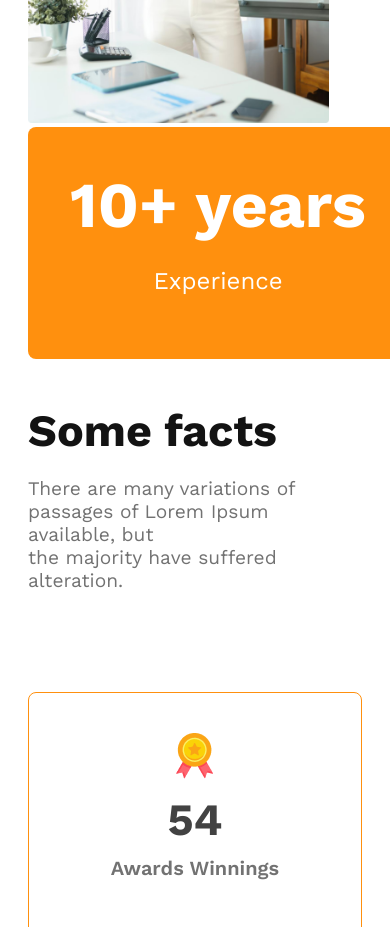
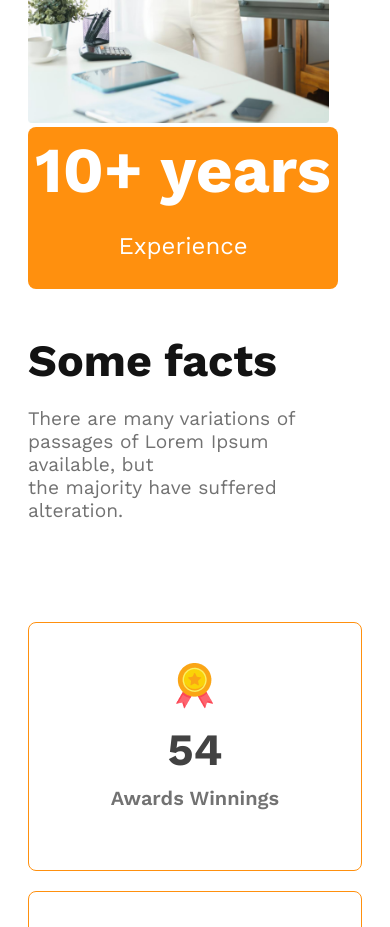
Before and after one commit to ashikk99/g3-architects-website, a plain HTML site: page index.html in a window 390 px wide. Shown: the part 5400-6327 px from the top of the page. Drawn offline with nearby package versions, Linux system fonts and the light colour scheme.

Commit message:
first commit

```diff
--- a/styles/architect.css
+++ b/styles/architect.css
@@ -213,6 +213,8 @@ footer{
   .ten-years-badge{
     position: static;
     max-width: 300px;
+    padding: 5px;
+  }
   }
   nav > ul{
     flex-direction: column;
```
